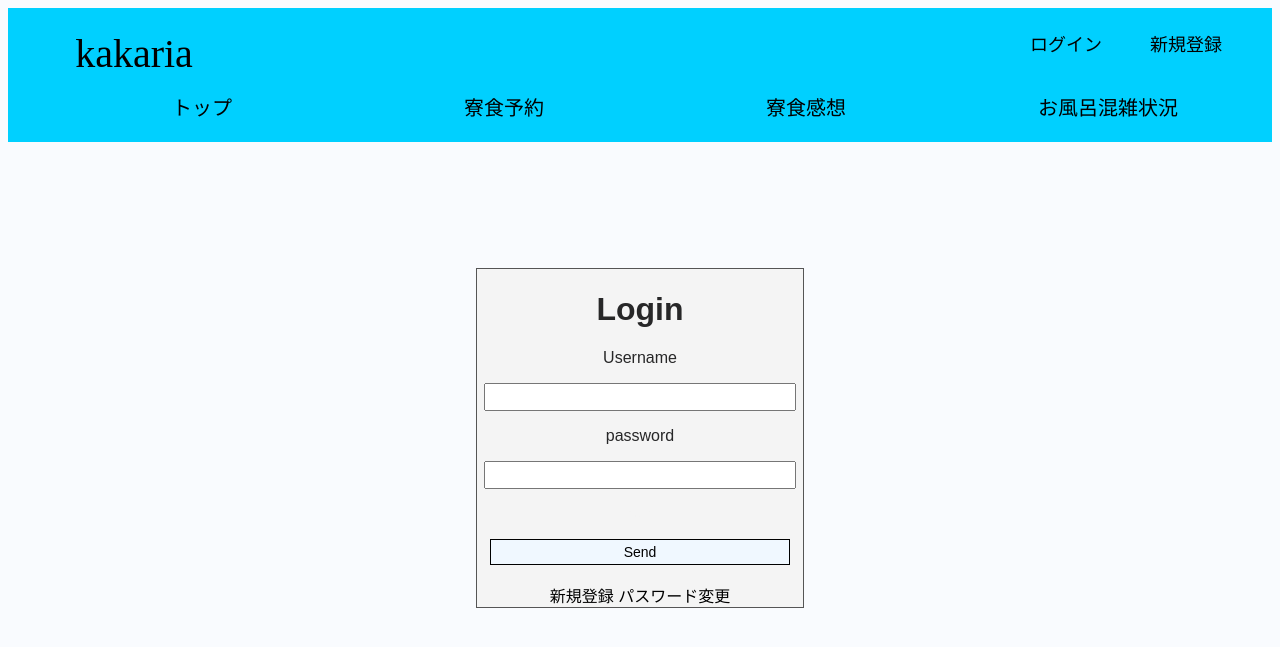
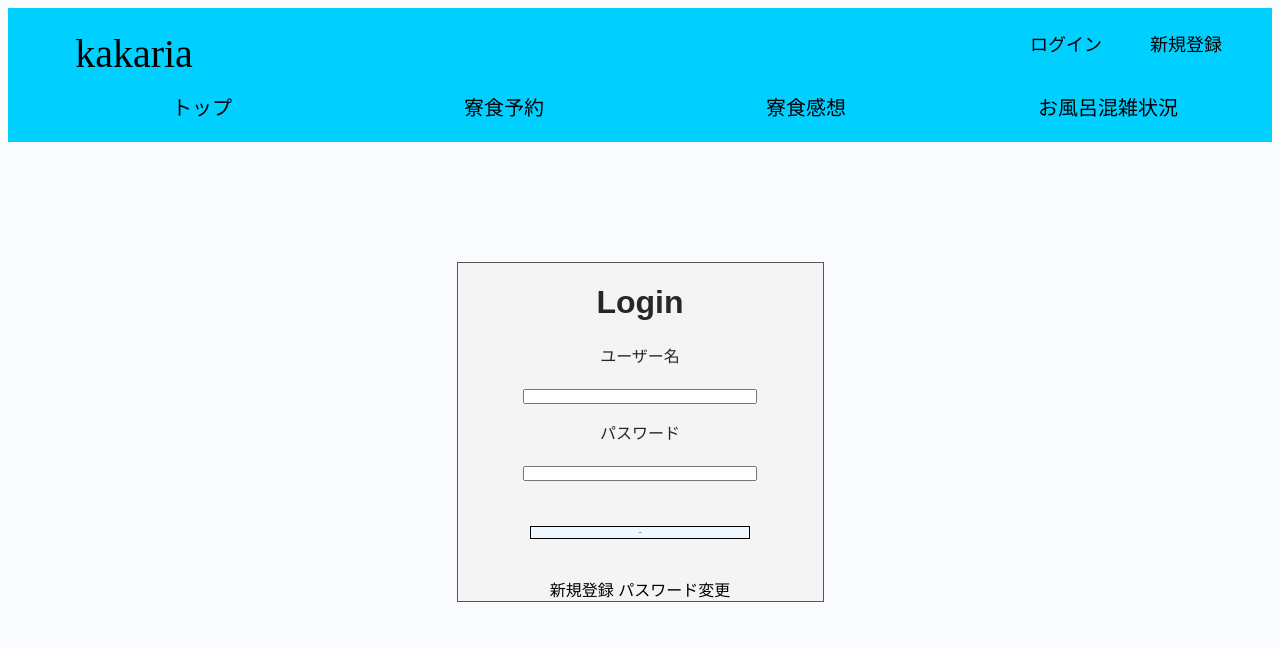
Before and after one commit to sotarokashiuchi/DormitoryLifeImprovementSystem, a Flask app: page /login in a window 1280 px wide. Shown: the top 647 px of the page. Run offline with Flask 2, Linux system fonts and the light colour scheme.

Commit message:
login change and reset

```diff
--- a/static/css/main.css
+++ b/static/css/main.css
@@ -1,11 +1,14 @@
 /* common */
+body{
+  background-color:  #f9fbfe;
+}
 
-
-/* base */
 a{
   text-decoration: none;
   color: black;
 }
+
+/* base */
 .header{
   display: flex;
   flex-direction: column;
@@ -49,42 +52,44 @@ a{
 }
 
 /* login */
-body{
-  background-color:  #f9fbfe;
-}
-
 .body{
   text-align: center;
 }
-
 .elementstyle {
   font-family: sans-serif;
-  margin: 10% 37%;
+  margin: 120px auto 60px auto;
   color: rgb(39, 39, 40);
   background-color: rgb(244, 244, 244);
   border: 1px solid #555;
+  max-width: 365px;
 }
-
 .color{
   color:rgb(244, 244, 244);
 }
 
 input[type="text"] {
-  width: 300px;
-  padding: 4px;
-  font-size: 14px;
+  width: 220px;
+  padding: 5px;
+  font-size: 1px;
 }
 
 input[type="password"] {
-  width: 300px;
-  padding: 4px;
-  font-size: 14px;
+  width: 220px;
+  padding: 5px;
+  font-size: 1px;
 }
 
+
 input[type="submit"] {
-  width: 300px;
-  padding: 4px;
-  font-size: 14px;
+  margin-bottom: 20px;
+  margin-top: 45px;
+  width: 220px;
+  padding: 5px;
+  font-size: 1px;
   background-color: aliceblue;
   border: 1px solid
 }
+
+.miss{
+  color: red;
+}
--- a/templates/login.html
+++ b/templates/login.html
@@ -1,22 +1,20 @@
 {% extends "./base.html" %}
+
 {% block body %}
-  <div class="body">
+    <div class="body">
     <div class="elementstyle">
       <h1>Login</h1>
-
-      <!-- 入力ミスの場合 -->
-      {% if condition == 1 %}
-        <p>入力ミスがあります。もう一度お願いします。</p>
-      {% endif %}
-
-        <!-- 通常表示   -->
+      <!-- 通常表示   -->
       <form action="/login" method="post">
-        <p>Username</p>
+        <p>ユーザー名</p>
         <input type="text" name="user_name">
-        <p>password</p>
+        <p>パスワード</p>
         <input type="password" name="password">
-        <p class="color">sent</p>
-        <input type="submit" value="Send">
+        <input  type="submit" >
+        {% if condition == 1 %}
+          <!-- 入力ミスの場合 -->
+          <p class="miss">入力ミスがあります。もう一度お願いします。</p>
+        {% endif %}
       </form>
       <br>
       <a href="/sinup">新規登録</a>
```
Also changed, not shown: static/database/kakaria.db.
